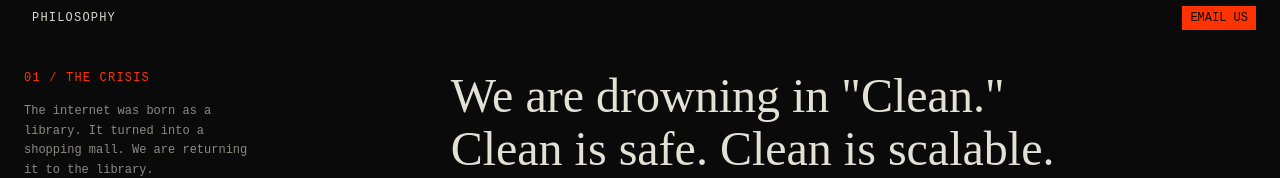
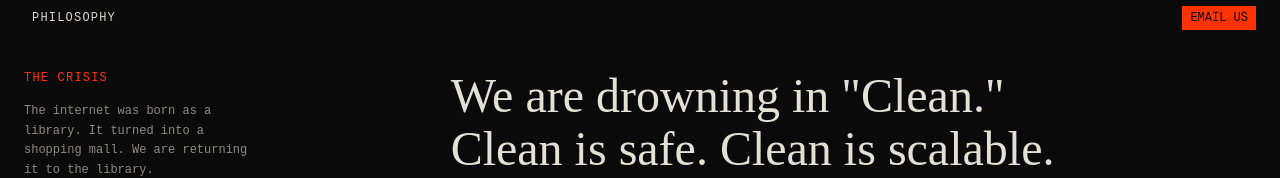
Before and after one commit to monk-haus/monk, a Next.js app: page /ethos in a window 1280 px wide. Shown: the part 746-924 px from the top of the page. Built offline with nearby package versions, Linux system fonts and the light colour scheme.

Commit message:
ethos edit again

```diff
--- a/src/app/ethos/page.tsx
+++ b/src/app/ethos/page.tsx
@@ -44,7 +44,7 @@ export default function EthosPage() {
                 <div className="max-w-screen-xl mx-auto grid grid-cols-1 md:grid-cols-12 gap-12">
                     <div className="md:col-span-4 sticky top-32 h-fit">
                         <span className="font-mono text-xs text-signal uppercase tracking-widest block mb-4">
-                            01 / The Crisis
+                            The Crisis
                         </span>
                         <p className="font-mono text-xs text-newsprint/60 leading-relaxed max-w-[240px]">
                             The internet was born as a library. It turned into a shopping mall. We are returning it to the library.
```
